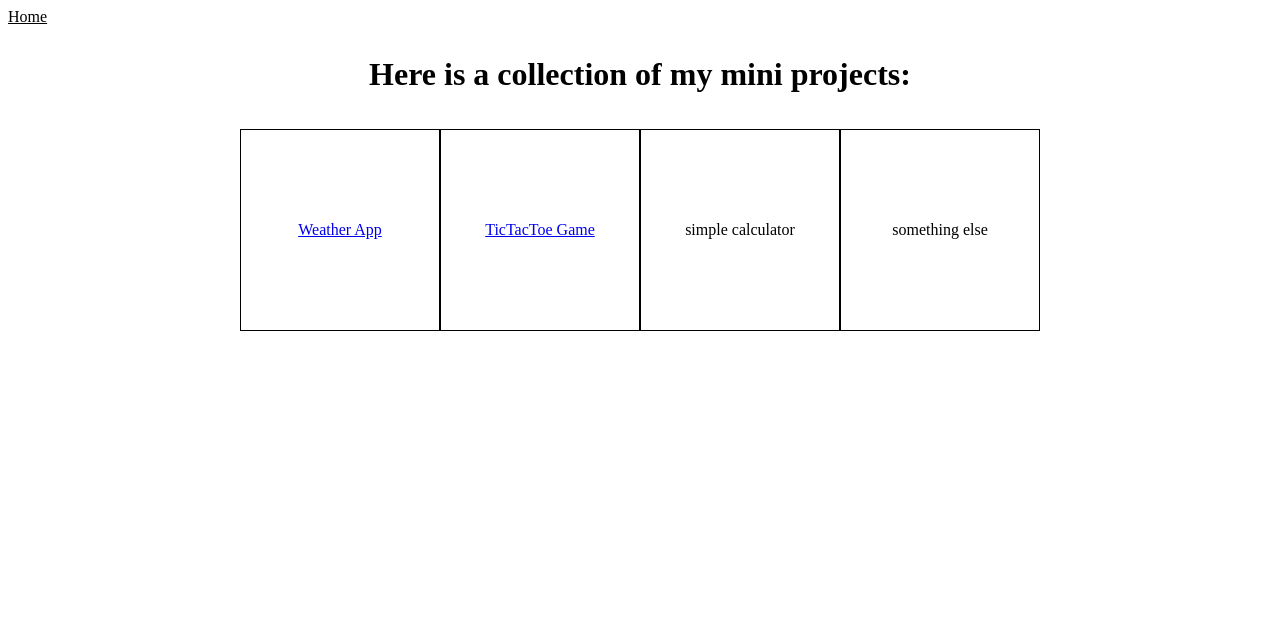
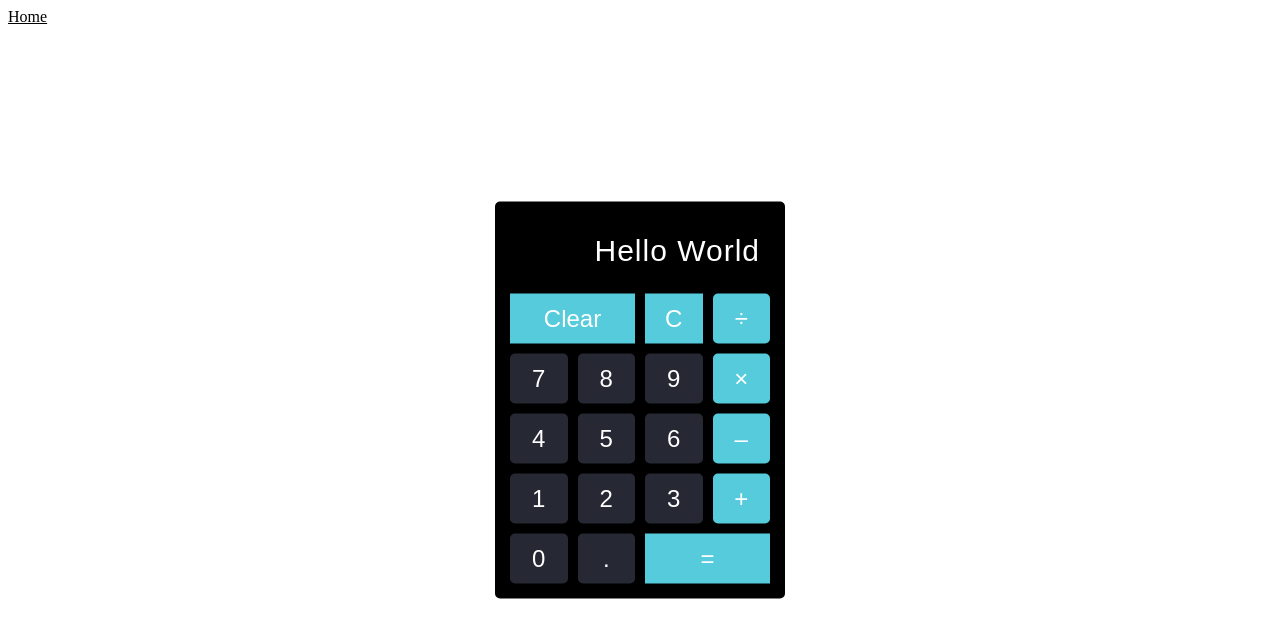
Before and after one commit to jb3k/Mini-Projects, a React (Create React App) app in the folder react-app/: page /calc in a window 1280 px wide. Shown: the top 638 px of the page. Built offline with nearby package versions, Linux system fonts and the light colour scheme.

Commit message:
finished simple calc;

```diff
--- a/react-app/src/App.js
+++ b/react-app/src/App.js
@@ -1,6 +1,7 @@
 import React, { useState } from 'react';
 import { BrowserRouter, Route, Switch } from 'react-router-dom';
 import NavBar from './components/auth/NavBar';
+import Calulator from './components/calculator/calculator';
 // import { useDispatch } from 'react-redux';
 // import { authenticate } from './store/session';
 import HomePage from './components/homepage';
@@ -55,6 +56,9 @@ function App() {
         <Route path='/tictactoe' exact={true}>
           <TicTacToe />
         </Route>
+        <Route path='/calc' exact={true}>
+          <Calulator />
+        </Route>
         <Route path='/'>
           <HomePage />
         </Route>
--- a/react-app/src/components/calculator/calc.css
+++ b/react-app/src/components/calculator/calc.css
@@ -0,0 +1,100 @@
+.calc-container {
+    top: 50%;
+    left: 50%;
+    position: absolute;
+    transform: translate(-50%, -50%);
+    margin: 0 auto;
+    width: 270px;
+    text-align: center;
+    border: 10px solid black;
+    border-radius: 5px;
+    background: black;
+
+}
+
+.calc-keypad {
+    display: grid;
+    grid-template-columns: repeat(4, 1fr);
+    grid-auto-rows: minmax(60px, auto);
+
+}
+
+.calc-input {
+    height: 75px;
+    width: 240px;
+    background-color: black;
+    border: 0px;
+    color: white;
+    text-align: right;
+    font-size: 30px;
+    font-weight: 500;
+    letter-spacing: 1px;
+}
+
+#calc-clear {
+    grid-column: 1/3;
+    grid-row: 1;
+    color: white;
+    margin: 5px;
+    background-color: #56cbdb;
+    border: none;
+    font-weight: 500;
+    font-size: 24px;
+
+
+
+}
+
+#calc-result {
+    grid-column: 3/5;
+    grid-row: 5;
+    color: white;
+    margin: 5px;
+    background-color: #56cbdb;
+    border: none;
+    font-weight: 500;
+    font-size: 24px;
+
+
+}
+
+#calc-backspace {
+    color: white;
+    margin: 5px;
+    background-color: #56cbdb;
+    border: none;
+    font-weight: 500;
+    font-size: 24px;
+
+
+}
+
+.calc-bttn {
+    margin: 5px;
+    border: none;
+    border-radius: 5px;
+    cursor: pointer;
+    background-color: #262834;
+    color: white;
+    font-weight: 500;
+    font-size: 24px;
+
+}
+
+.calc-input:focus,
+.calc-input:active,
+.calc-bttn:focus,
+.calc-bttn:active {
+    outline: none
+}
+
+.calc-highlight {
+    margin: 5px;
+    border: none;
+    border-radius: 5px;
+    cursor: pointer;
+    color: white;
+    font-weight: 500;
+    background-color: #56cbdb;
+    font-size: 24px;
+}
--- a/react-app/src/components/calculator/calculator.js
+++ b/react-app/src/components/calculator/calculator.js
@@ -1,6 +1,63 @@
+import React, { useState } from "react"
+import './calc.css'
+
 function Calulator() {
+    const [result, setResult] = useState('Hello World')
+
+    const handleClick = (e) => {
+        if (result === 'Hello World') handleClear()
+        else setResult(result.concat(e.target.name))
+    }
+
+    const handleClear = () => {
+        setResult('')
+    }
+
+    const backspace = () => {
+        setResult(result.slice(0, result.length - 1))
+
+    }
+
+    const calculate = () => {
+        try {
+            setResult(eval(result).toString())
+
+        } catch (err) {
+            setResult('Error')
+        }
+    }
+
+    return (
+        <>
+            <div className="calc-container">
+                <form>
+                    <input className="calc-input" type="text" value={result} />
+                </form>
+                <div className="calc-keypad">
+                    <button id="calc-clear" name="clear" onClick={handleClear}>Clear</button>
+                    <button id="calc-backspace" name="backspace" onClick={backspace}>C</button>
+                    <button name="/" className="calc-highlight" onClick={handleClick}>&divide;</button>
+                    <button name="7" className="calc-bttn" onClick={handleClick}>7</button>
+                    <button name="8" className="calc-bttn" onClick={handleClick}>8</button>
+                    <button name="9" className="calc-bttn" onClick={handleClick}>9</button>
+                    <button name="*" className="calc-highlight" onClick={handleClick}>&times;</button>
+                    <button name="4" className="calc-bttn" onClick={handleClick}>4</button>
+                    <button name="5" className="calc-bttn" onClick={handleClick}>5</button>
+                    <button name="6" className="calc-bttn" onClick={handleClick}>6</button>
+                    <button name="-" className="calc-highlight" onClick={handleClick}>&ndash;</button>
+                    <button name="1" className="calc-bttn" onClick={handleClick}>1</button>
+                    <button name="2" className="calc-bttn" onClick={handleClick}>2</button>
+                    <button name="3" className="calc-bttn" onClick={handleClick}>3</button>
+                    <button name="+" className="calc-highlight" onClick={handleClick}>+</button>
+                    <button name="0" className="calc-bttn" onClick={handleClick}>0</button>
+                    <button name="." className="calc-bttn" onClick={handleClick}>.</button>
+                    <button id="calc-result" onClick={calculate}>=</button>
 
 
+                </div>
+            </div>
+        </>
+    )
 
 
 }
--- a/react-app/src/components/homepage/index.js
+++ b/react-app/src/components/homepage/index.js
@@ -21,7 +21,11 @@ function HomePage() {
                         </NavLink>
                     </div>
                     <div className='project-container'>
-                        simple calculator
+                        <NavLink to={'/calc'}>
+                            <div>
+                                simple calculator
+                            </div>
+                        </NavLink>
                     </div>
                     <div className='project-container'>
                         something else
```
